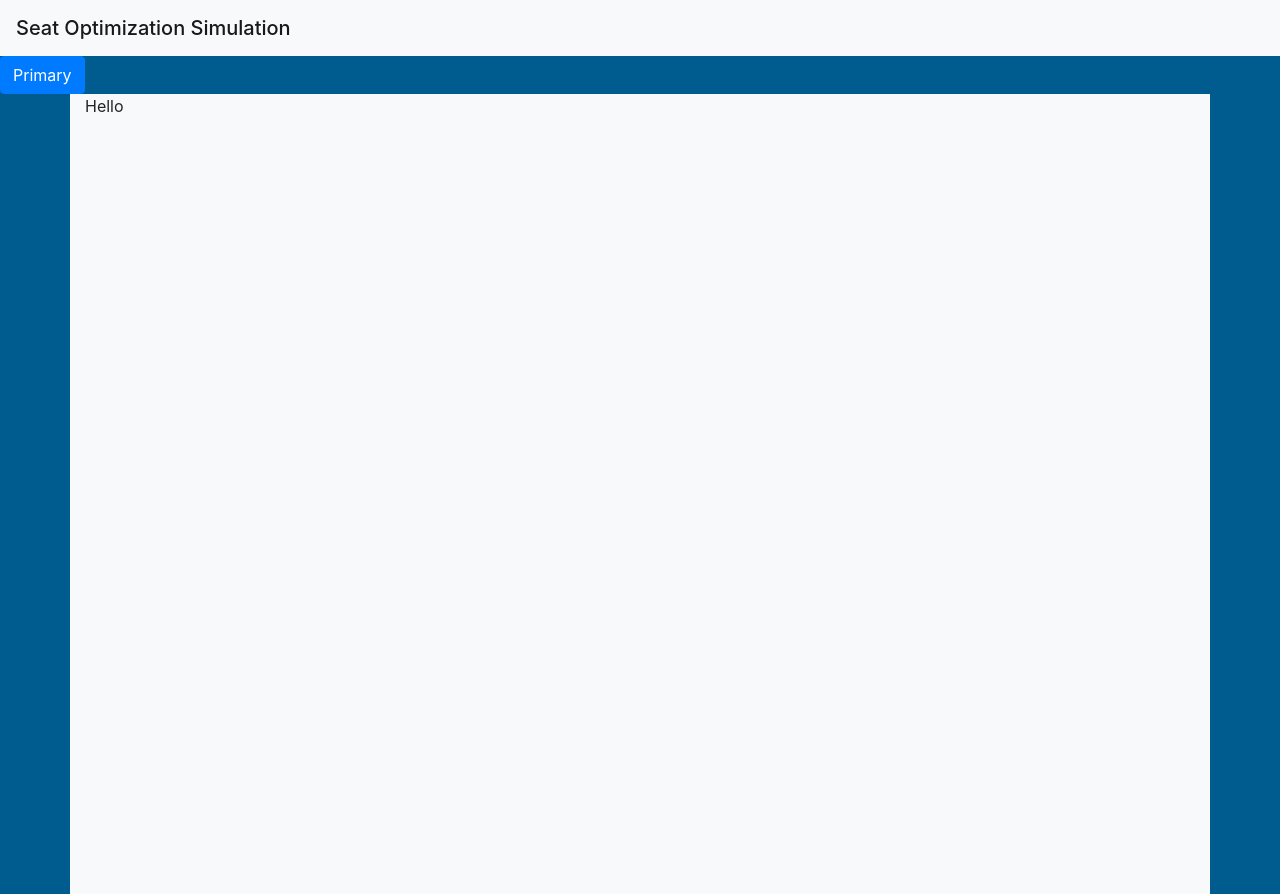
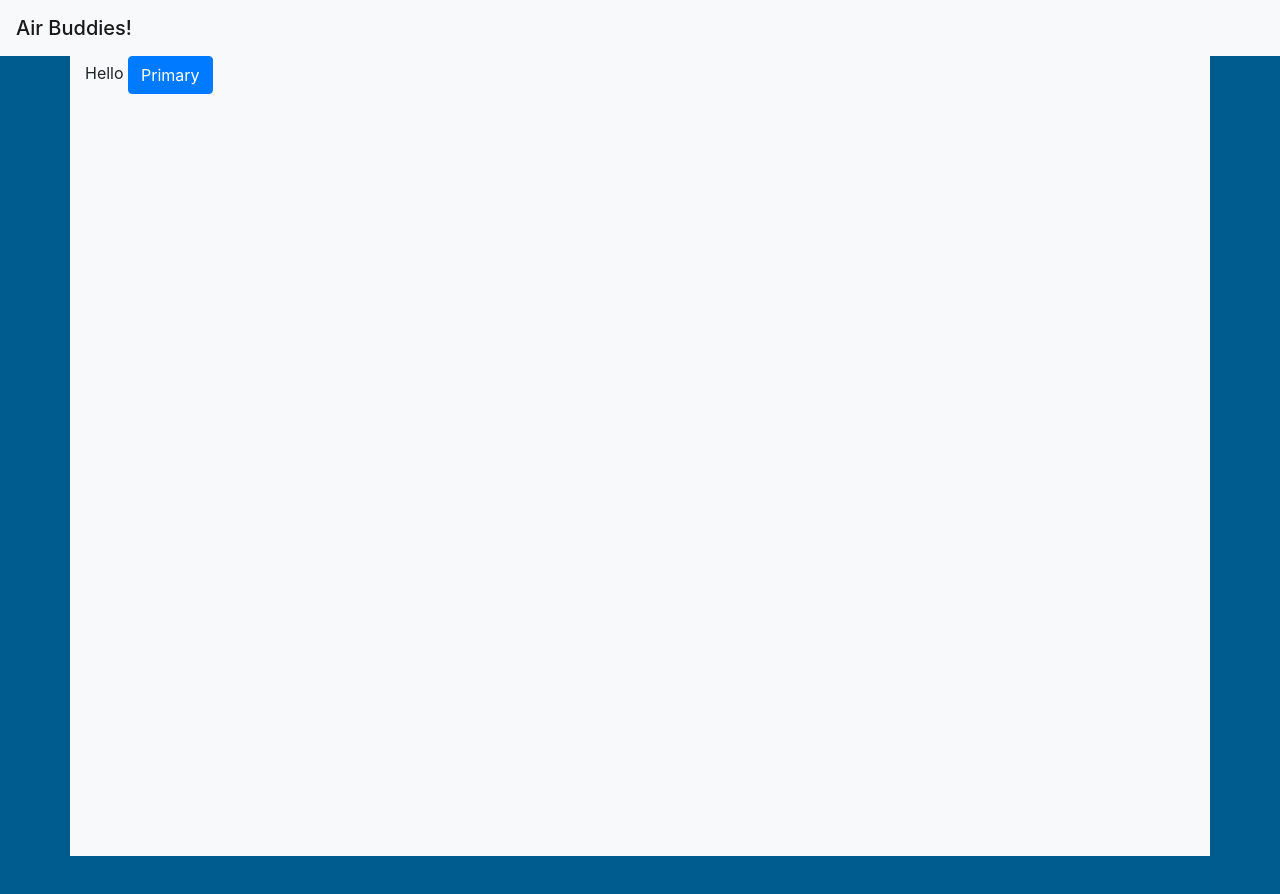
Before and after one commit to monghaii/AirBuddies-HackTX2019, a plain HTML site: page index.html in a window 1280 px wide. After the commit the page ends 856 px from the top, so only its background shows below. Drawn offline with nearby package versions, Linux system fonts and the light colour scheme.

```diff
--- a/index.html
+++ b/index.html
@@ -24,13 +24,16 @@
     <body>
 
         <nav class="navbar navbar-light bg-light">
-            <span class="navbar-brand mb-0 h1">Seat Optimization Simulation</span>
+            <span class="navbar-brand mb-0 h1">
+                Air Buddies!
+            </span>
           </nav>
-        <button type="button" class="btn btn-primary">Primary</button>
+
 
         <div class="container bg-light mainDiv">
             Hello
           <!-- Content here -->
+          <button type="button" class="btn btn-primary">Primary</button>
         </div>
         <!-- Bootstrap core JavaScript
         ================================================== -->
```
